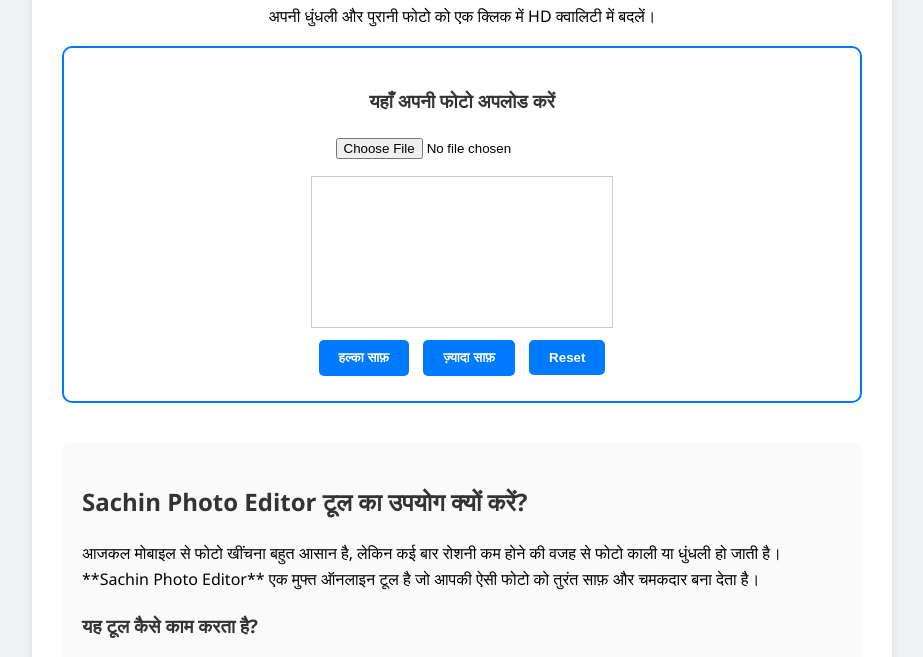
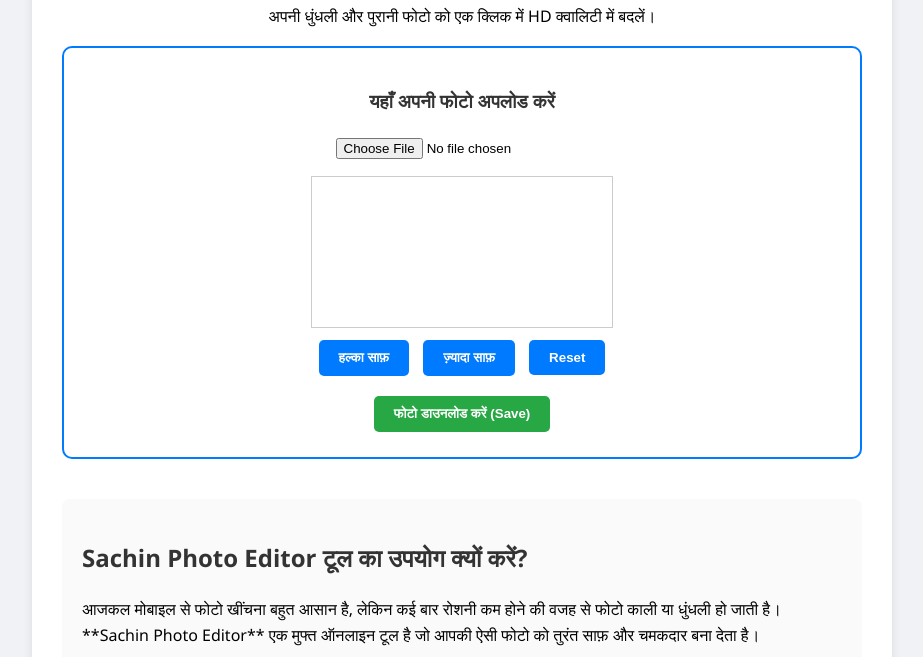
Before and after one commit to Digital-Shadi-Card/digital-shadi-card.github.io, a plain HTML site: page index.html in a window 1280 px wide. Shown: the part 140-797 px from the top of the page, without its empty margins (178-1101 px from the left). Drawn offline with Linux system fonts and the light colour scheme.

Commit message:
Update index.html

```diff
--- a/index.html
+++ b/index.html
@@ -31,6 +31,9 @@
         <button onclick="edit('brightness(1.2)')">हल्का साफ़</button>
         <button onclick="edit('brightness(1.6)')">ज़्यादा साफ़</button>
         <button onclick="edit('none')">Reset</button>
+        <br>
+<button id="download" style="background: #28a745; margin-top: 15px; color: white; padding: 10px 20px; border: none; border-radius: 5px; cursor: pointer; font-weight: bold;">फोटो डाउनलोड करें (Save)</button>
+
     </div>
 
     <div class="text-content">
```
